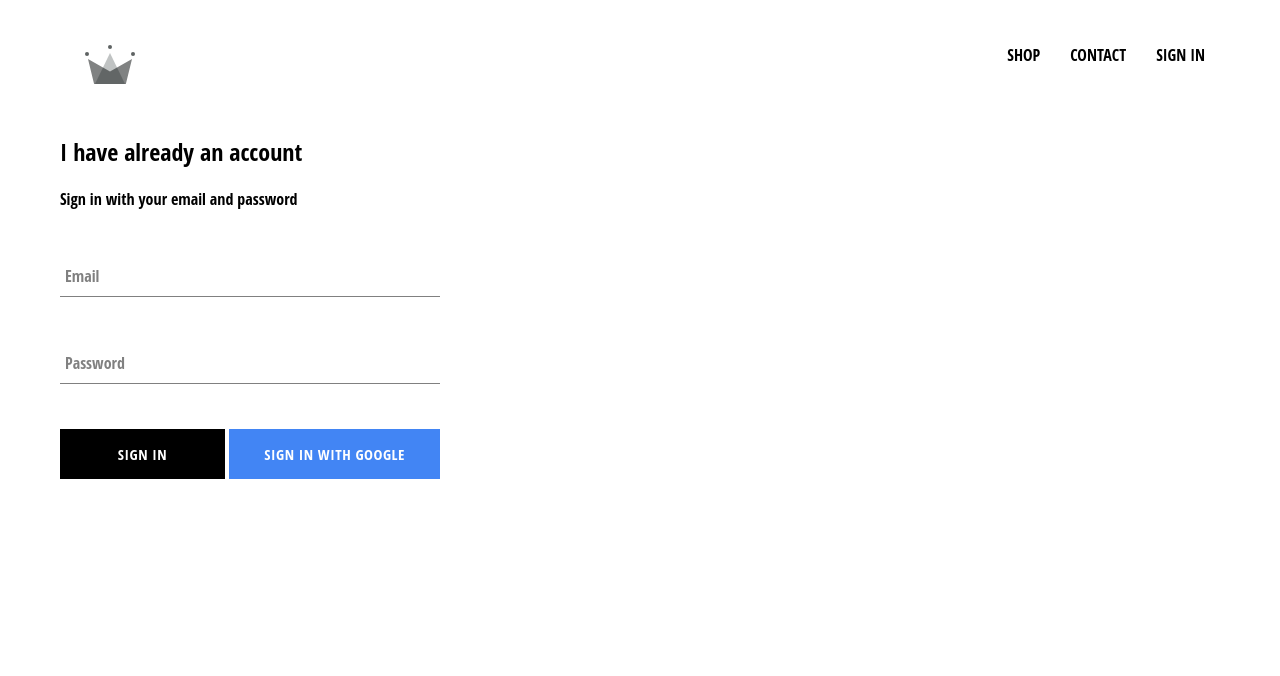
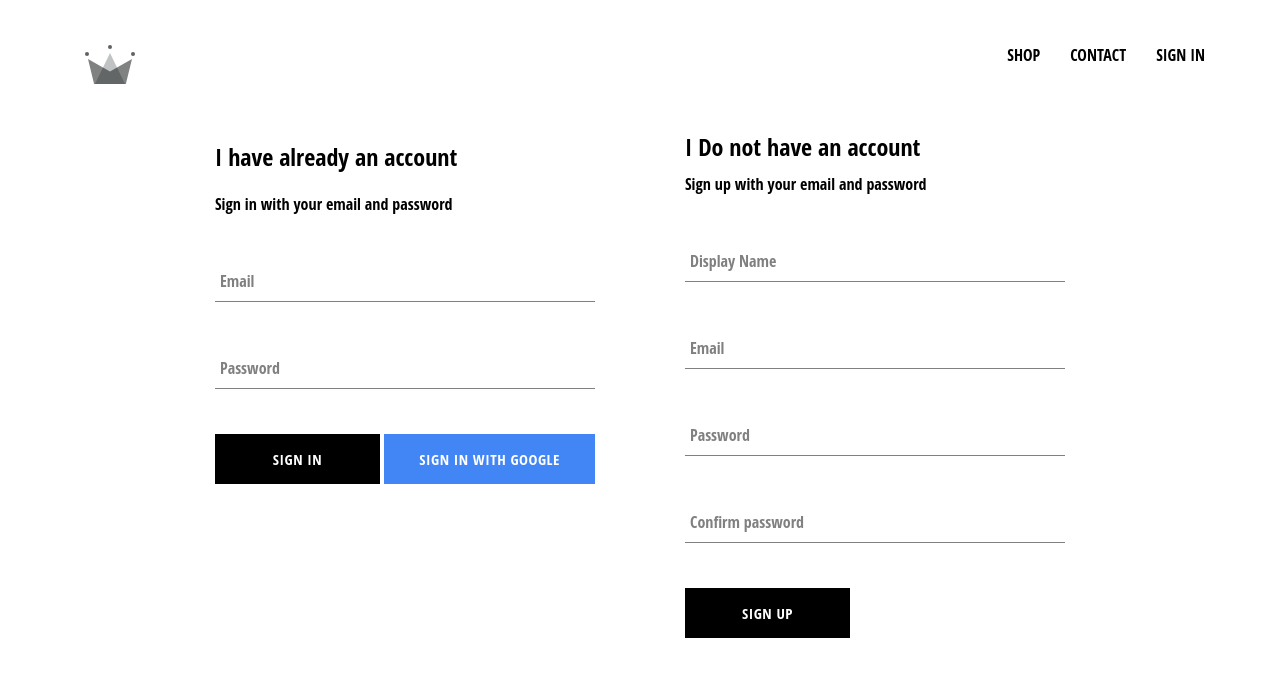
Before and after one commit to realWallawalla/react-clothing-app, a React (Create React App) app: page /signin in a window 1280 px wide. Shown: the top 676 px of the page. Built offline with nearby package versions, Linux system fonts and the light colour scheme; no server answers.

Commit message:
added sign up with email and firebase support for it

```diff
--- a/public/index.html
+++ b/public/index.html
@@ -14,7 +14,7 @@
       user's mobile device or desktop. See https://developers.google.com/web/fundamentals/web-app-manifest/
     -->
   <link rel="manifest" href="%PUBLIC_URL%/manifest.json" />
-  <link href="https://fonts.googleapis.com/css2?family=Open+Sans+Condensed&display=swap" rel="stylesheet">
+  <link href="https://fonts.googleapis.com/css2?family=Open+Sans+Condensed&display=swap" rel="stylesheet" />
 
   <!--
       Notice the use of %PUBLIC_URL% in the tags above.
--- a/src/App.js
+++ b/src/App.js
@@ -8,7 +8,7 @@
 import SignInSignUpPage from './pages/sign-in-sing-up/sign-in-sing-up.component';
 
 import Header from './components/header/header.component';
-import { auth } from './firebase/firebase.util';
+import { auth, createUserProfileDocument } from './firebase/firebase.util';
 
 // Exact means that home page will render only when path is exact match. / is base address, in dev mode it localhost.3000.
 // Switch will only match one url at the same time.
@@ -24,9 +24,23 @@
   }
 
   componentDidMount() {
-    auth.onAuthStateChanged(user => {
-      this.setState({ currentUser: user });
-    })
+    this.unsubscribeFromAuth = auth.onAuthStateChanged(async userAuth => {
+      if (userAuth) {
+        const userRef = await createUserProfileDocument(userAuth);
+
+        userRef.onSnapshot(snapShot => {
+          this.setState({
+            currentUser: {
+              id: snapShot.id,
+              ...snapShot.data()
+            }
+          });
+          console.log(this.state.currentUser)
+        })
+      } else {
+        this.setState({ currentUser: userAuth }); // userAuth is null here i.e. null is falsy
+      }
+    });
   }
 
   componentWillUnmount() {
--- /dev/null
+++ b/src/components/sign-up/sign-up.component.jsx
@@ -0,0 +1,102 @@
+import React from 'react';
+
+import { auth, createUserProfileDocument } from '../../firebase/firebase.util';
+import FormInput from '../form-input/form-input.component';
+import CustomButton from '../custom-button/custom-button.component';
+
+import './sign-up.styles.scss';
+
+class SignUp extends React.Component {
+    constructor() {
+        super();
+
+        this.state = {
+            displayName: "",
+            email: "",
+            password: "",
+            confirmPassword: ""
+        }
+    }
+
+    handleSubmit = async event => {
+        event.preventDefault();
+
+        const { displayName, email, password, confirmPassword } = this.state;
+
+        if (password !== confirmPassword) {
+            alert("password dont match");
+            return;
+        }
+
+        try {
+            const { user } = await auth.createUserWithEmailAndPassword(email, password);
+
+            await createUserProfileDocument(user, { displayName });
+            this.setState({
+                displayName: "",
+                email: "",
+                password: "",
+                confirmPassword: ""
+            });
+        } catch (error) {
+            console.log(error);
+        }
+
+    }
+
+    handleChange = event => {
+        const { name, value } = event.target;
+        this.setState({ [name]: value });
+    }
+
+    render() {
+        const { displayName, email, password, confirmPassword } = this.state;
+
+        return (
+            <div className="sign-up">
+                <h2 className="title">I Do not have an account</h2>
+                <span>Sign up with your email and password</span>
+                <form className="sign-up-form">
+                    <FormInput
+                        type="text"
+                        name="displayName"
+                        value={displayName}
+                        onChange={this.handleChange}
+                        label="Display Name"
+                        required
+                    />
+                    <FormInput
+                        type="email"
+                        name="email"
+                        value={email}
+                        onChange={this.handleChange}
+                        label="Email"
+                        required
+                    />
+                    <FormInput
+                        type="password"
+                        name="password"
+                        value={password}
+                        onChange={this.handleChange}
+                        label="Password"
+                        required
+                    />
+                    <FormInput
+                        type="password"
+                        name="confirmPassword"
+                        value={confirmPassword}
+                        onChange={this.handleChange}
+                        label="Confirm password"
+                        required
+                    />
+                    <CustomButton type="submit" onClick={this.handleSubmit}>
+                        SIGN UP
+                    </CustomButton>
+
+                </form>
+            </div>
+        )
+    }
+}
+
+export default SignUp;
--- /dev/null
+++ b/src/components/sign-up/sign-up.styles.scss
@@ -0,0 +1,9 @@
+.sign-up {
+    display: flex;
+    flex-direction: column;
+    width: 380px;
+
+    .title {
+        margin: 10px 0;
+    }
+}
--- a/src/firebase/firebase.util.js
+++ b/src/firebase/firebase.util.js
@@ -13,6 +13,32 @@
     measurementId: "G-Z7CH4RS1F0"
 };
 
+export const createUserProfileDocument = async (userAuth, additionalData) => {
+    if (!userAuth) return;
+
+    const userRef = firestore.doc(`users/${userAuth.uid}`);
+
+    const snapShot = await userRef.get();
+
+    console.log(snapShot);
+
+    if (!snapShot.exists) {
+        const { displayName, email } = userAuth;
+        const createdAt = new Date();
+        try {
+            await userRef.set({
+                displayName,
+                email,
+                createdAt,
+                ...additionalData
+            })
+        } catch (error) {
+            console.log("error creating user", error.message);
+        }
+    }
+    return userRef;
+}
+
 firebase.initializeApp(config);
 
 export const auth = firebase.auth();
--- a/src/pages/sign-in-sing-up/sign-in-sing-up.component.jsx
+++ b/src/pages/sign-in-sing-up/sign-in-sing-up.component.jsx
@@ -1,12 +1,14 @@
 import React from 'react';
 
 import SignIn from '../../components/sign-in/sign-in.component';
+import SignUp from '../../components/sign-up/sign-up.component';
 
 import './sign-in-sing-up.styles.scss';
 
 const SignInSignUpPage = () => (
     <div className="sign-in-and-sing-up">
-        <SignIn></SignIn>
+        <SignIn />
+        <SignUp />
     </div>
 
 );
--- a/src/pages/sign-in-sing-up/sign-in-sing-up.styles.scss
+++ b/src/pages/sign-in-sing-up/sign-in-sing-up.styles.scss
@@ -0,0 +1,6 @@
+.sign-in-and-sing-up {
+    display: flex;
+    width: 850px;
+    justify-content: space-between;
+    margin: 30px auto;
+}
```
